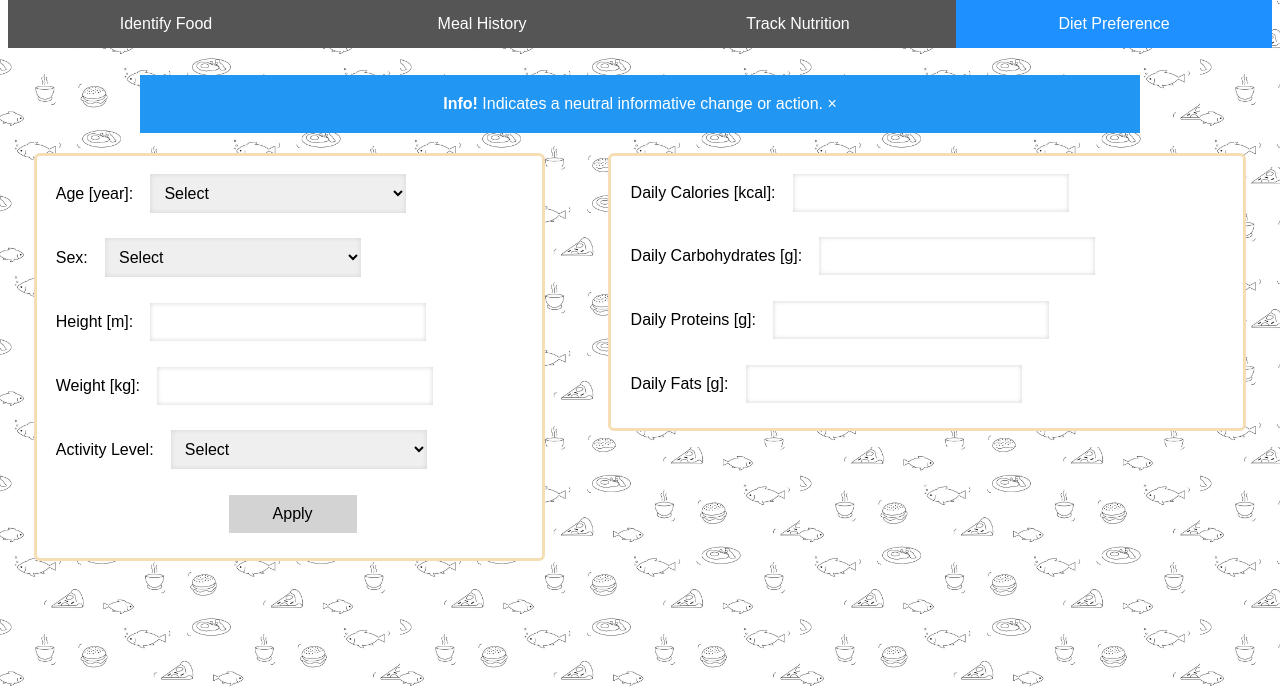
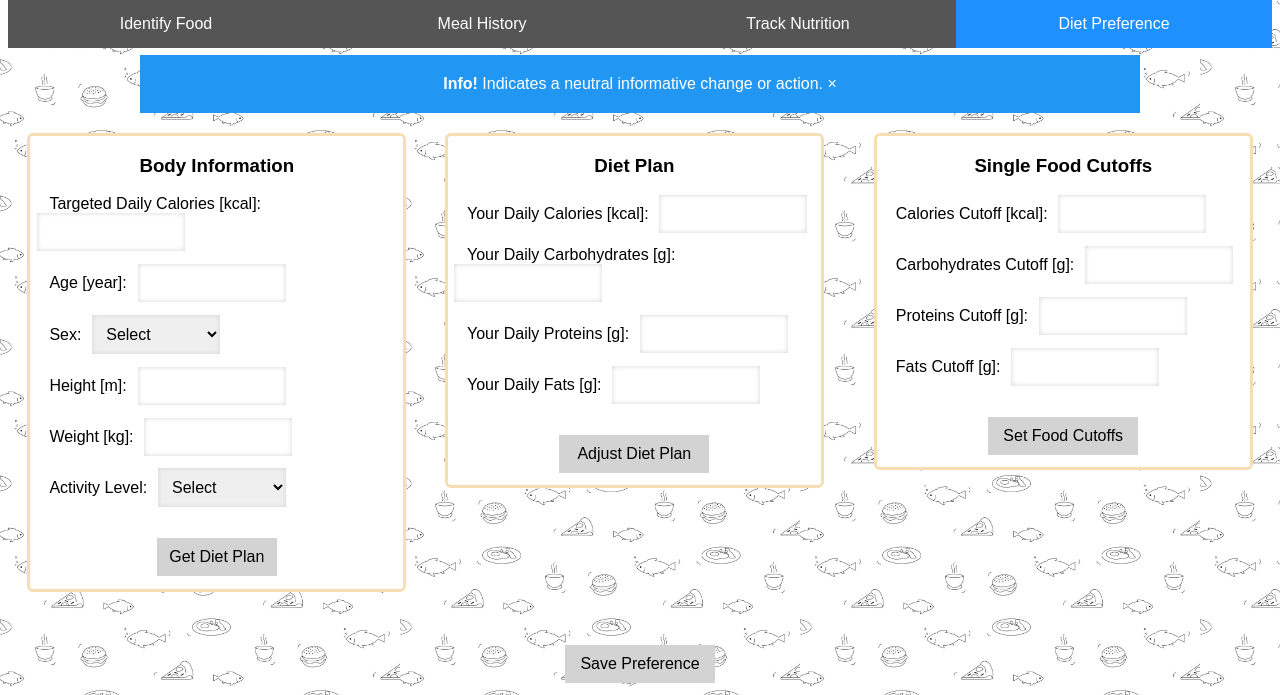
Before and after one commit to dfong1234/BakeOff2, a Flask app: page /preference.html in a window 1280 px wide. Shown: the part 113-808 px from the top of the page. Run offline with Flask 2, Linux system fonts and the light colour scheme; some libraries are stand-ins or nearby versions.

Commit message:
update preference html, yet to add sliders

```diff
--- a/static/bakeoff2.index.js
+++ b/static/bakeoff2.index.js
@@ -92,6 +92,8 @@ function searchFood(searchTerm) {
             // save all data for use in populating nutrition facts
             // https://gist.github.com/mattsilv/7122853
             foods_onlineData = data["foods"];
+            $("#table-search").DataTable().clear().draw();
+            fillResultTable();
             alert("Success in obtaining infotmation from database");
         },
         error: function(xhr, status, error){
@@ -132,8 +134,6 @@ function addFoodToLocalDatabase(food) {
 // --- In-Use ---
 $('#index-search-icon').click(function() {
     searchFood($("#search-keyword").val());
-
-    fillResultTable();
 
     for(i = 0; i < foods_onlineData.length; i++){
         var food = foods_onlineData[i];
--- a/static/bakeoff2.preference.js
+++ b/static/bakeoff2.preference.js
@@ -3,43 +3,259 @@
 //	javascript for User Preference page of BakeOff2:
 //  Written by: Daniel Fong, Mark Chen, Riyya Hari Iyer
 //  Date Created: 10/15/2019
-//  Last Modified: 10/23/2019
+//  Last Modified: 11/30/2019
 //	................................................................................
 
+/*  --- ---  */
+// --- Initialization ---
+
+// --- Variables ---
+
+// --- Functions ---
+
+// --- In-Use ---
+
+
+/*  --- Website Header and Tabs ---  */
+// --- Variables ---
 var tabName = 'Preference';
 var color = 'dodgerblue';
 
+// --- In-Use ---
 openTab(tabName, color)
 
 
 
+/*  --- Daily Reference Intake Calculator ---  */
+// Dietary Reference Intakes: The Essential Guide to Nutrient Requirements (2006)
+// https://www.nap.edu/read/11537/chapter/8
+// http://www.nationalacademies.org/hmd/~/media/Files/Activity%20Files/Nutrition/DRI-Tables/8_Macronutrient%20Summary.pdf
+
+// --- Variables ---
+var userSex;
+var userAge;
+var userHeight;
+var userWeight;
+var userActivityLevel;
+
+var dri_calories;
+var user_calories;
+var carbohydrate;
+var protein;
+var fat;
+
+var userFood_calories_cutoff = null;
+var userFood_carbohydrate_cutoff = null;
+var userFood_protein_cutoff = null;
+var userFood_fat_cutoff = null;
+
+// --- Functions ---
+function calculateCalories_EER() {
+    // EER for ages 0 to 2
+    if (userAge == 0) {
+        return (Math.round((((89 * userWeight) - 100) + 68.75) * 100) / 100);
+    }
+    if (userAge <= 2) {
+        return (Math.round((((89 * userWeight) - 100) + 20.00) * 100) / 100);
+    }
+
+    // Get PA coefficient
+    var userPA;
+    if (userActivityLevel == "Sedentary") userPA = 1.00;
+    if (userActivityLevel == "Low Active") {
+        if (userSex == "Male") {
+            userPA = (userAge <= 18 ? 1.13 : 1.11);
+        }
+        if (userSex == "Female") {
+            userPA = (userAge <= 18 ? 1.16 : 1.12);
+        }
+    }
+
+    if (userActivityLevel == "Active") {
+        if (userSex == "Male") {
+            userPA = (userAge <= 18 ? 1.26 : 1.25);
+        }
+        if (userSex == "Female") {
+            userPA = (userAge <= 18 ? 1.31 : 1.27);
+        }
+    }
+
+    if (userActivityLevel == "Very Active") {
+        if (userSex == "Male") {
+            userPA = (userAge <= 18 ? 1.42 : 1.48);
+        }
+        if (userSex == "Female") {
+            userPA = (userAge <= 18 ? 1.56 : 1.45);
+        }
+    }
+
+    // EER for ages 3 to 18
+    if (userAge <= 8) {
+        if (userSex == "Male") {
+            return (Math.round((88.5 - (61.9 * userAge) + (userPA *
+                ((26.7 * userWeight) + (903 * userHeight))) + 20) * 100) / 100);
+        }
+        if (userSex == "Female") {
+            return (Math.round((135.3 - (30.8 * userAge) + (userPA *
+                ((10.0 * userWeight) + (934 * userHeight))) + 20) * 100) / 100);
+        }
+    }
+
+    if (userAge <= 18) {
+        if (userSex == "Male") {
+            return (Math.round((88.5 - (61.9 * userAge) + (userPA *
+                ((26.7 * userWeight) + (903 * userHeight))) + 25) * 100) / 100);
+        }
+        if (userSex == "Female") {
+            return (Math.round((135.3 - (30.8 * userAge) + (userPA *
+                ((10.0 * userWeight) + (934 * userHeight))) + 25) * 100) / 100);
+        }
+    }
+
+    // EER for ages 19+
+    if (userAge > 18) {
+        if (userSex == "Male") {
+            return (Math.round((662 - (9.53 * userAge) + (userPA *
+                ((15.91 * userWeight) + (539.6 * userHeight)))) * 100) / 100);
+        }
+        if (userSex == "Female") {
+            return (Math.round((354 - (6.91 * userAge) + (userPA *
+                ((9.36 * userWeight) + (726 * userHeight)))) * 100) / 100);
+        }
+    }
+
+}
+
+function calculateCarbohydrate() {
+    // 1 gram carbohydrate gives 4 calories
+
+    // Carbohydrate for all ages
+    // Account for 45% to 65% of EER --> use 55%
+    return (Math.round((0.55 * dri_calories / 4) * 100) / 100);
+}
+
+function calculateProtein() {
+    // 1 gram protein gives 4 calories
+
+    // Protein for ages 0 to 3:
+    // Account for 5% to 20% of EER (extrapolated)--> use 15%
+    if (userAge <= 3) {
+        return (Math.round((0.15 * dri_calories / 4) * 100) / 100);
+    }
+
+    // Protein for ages 4 to 18
+    // Account for 10% to 30% of EER --> use 20%
+    if (userAge <= 18) {
+        return (Math.round((0.2 * dri_calories / 4) * 100) / 100);
+    }
+
+    // Protein for ages 19+
+    // Account for 10% to 35% of EER --> use 22.5%
+    if (userAge > 18) {
+        return (Math.round((0.225 * dri_calories / 4) * 100) / 100);
+    }
+}
+
+function calculateFat() {
+    // 1 gram fat gives 9 calories
+
+    // Fat for ages 0 to 3:
+    // Account for 30% to 40% of EER (extrapolated)--> use 35%
+    if (userAge <= 3) {
+        return (Math.round((0.35 * dri_calories / 9) * 100) / 100);
+    }
+
+    // Fat for ages 4 to 18
+    // Account for 25% to 35% of EER --> use 30%
+    if (userAge <= 18) {
+        return (Math.round((0.3 * dri_calories / 9) * 100) / 100);
+    }
+
+    // Fat for ages 19+
+    // Account for 20% to 35% of EER --> use 27.5%
+    if (userAge > 18) {
+        return (Math.round((0.275 * dri_calories / 9) * 100) / 100);
+    }
+}
+
+
+// --- In-Use ---
+$("#dri-calculate-button").click(function() {
+    var element;
+    userAge = $("#age").val();
+    userHeight = $("#height").val();
+    userWeight = $("#weight").val();
+    element = document.getElementById("sex")
+    userSex = element.options[element.selectedIndex].text;
+    element = document.getElementById("activity")
+    userActivityLevel = element.options[element.selectedIndex].text;
+
+
+	dri_calories = calculateCalories_EER();
+    $("#dri-calories").val(dri_calories);
+
+    carbohydrate = calculateCarbohydrate();
+    $("#user-carbohydrates").val(carbohydrate);
+    protein = calculateProtein();
+    $("#user-proteins").val(protein);
+    fat = calculateFat();
+    $("#user-fats").val(fat);
+
+    user_calories = Math.round((4 * carbohydrate + 4 * protein +
+        9 * fat) * 100) / 100;
+    $("#user-calories").val(user_calories);
+
+    alert("Diet Plan updated!");
+});
+
+$("#dri-adjust-button").click(function() {
+    carbohydrate = $("#user-carbohydrates").val();
+    protein = $("#user-proteins").val();
+    fat = $("#user-fats").val();
+
+    user_calories = Math.round((4 * carbohydrate + 4 * protein +
+        9 * fat) * 100) / 100;
+    $("#user-calories").val(user_calories);
+
+    alert("Diet Plan Adjusted!");
+});
+
+
+$("#food-cutoff-button").click(function() {
+    userFood_calories_cutoff = $("#cutoff-calories").val();
+    userFood_carbohydrate_cutoff = $("#cutoff-carbohydrates").val();
+    userFood_protein_cutoff = $("#cutoff-proteins").val();
+    userFood_fat_cutoff = $("#cutoff-fats").val();
+
+    alert("Food Cutoffs updated!");
+});
 
 
 
 
+$("#preference-save-button").click(function() {
 
+    //create user's diet profile object
+    user_DietProfile = {
+		"age"       	 : userAge.toString(),
+		"sex" 			 : userSex,
+		"height"		 : userHeight.toString(),
+		"weight"		 : userWeight.toString(),
+		"activity_level" : userActivityLevel,
 
-/*  ---  ---  */
+        "target_calories": dri_calories.toString(),
+        "plan_calories": user_calories.toString(),
+        "plan_carbohydrates": carbohydrate.toString(),
+        "plan_proteins": protein.toString(),
+        "plan_fats": fat.toString(),
 
-// --- Label Initialization ---
+        "cutoff_calories": userFood_calories_cutoff.toString(),
+        "cutoff_carbohydrates": userFood_carbohydrate_cutoff.toString(),
+        "cutoff_proteins": userFood_protein_cutoff.toString(),
+        "cutoff_fats": userFood_fat_cutoff.toString()
+    };
 
+    $.post("/food-pref", user_DietProfile, null, "json");
 
-// --- Variables ---
-
-
-
-// --- Subroutine Functions ---
-
-
-// --- In-Use ---
-
-
-/*  ---  ---  */
-
-
-// --- Variables ---
-
-// --- Subroutine Functions ---
-
-
-// --- In-Use ---
+    alert("Preference Profile Saved!");
+});
--- a/static/style.css
+++ b/static/style.css
@@ -274,67 +274,152 @@ tr:nth-child(even) {
   overflow: auto;
 }
 
-/* User Preference Board */
-.preference-container {
+/* Body Info Board */
+.userInfo-container {
   text-align: left;
-  width: 40%;
+  width: 30%;
+  box-sizing: border-box;
   background-color: white;
   border-radius: 6px;
   border-style: solid;
   border-color: wheat;
-  margin-left: 2vw;
-  margin-bottom: 2vw;
+  margin-left: 1.5vw;
+  margin-bottom: 1vw;
+  margin-right: 1.5vw;
   float:left;
 }
-.preference-container label {
+.userInfo-container h3 {
+  text-align: center;
+}
+.userInfo-container label {
+  margin-left: 1.5vw;
   margin-bottom: 1vw;
-  margin-left: 1.5vw;
 }
-.preference-container select, input {
+.userInfo-container select, input {
   font-size: 16px;
-  width: 20vw;
+  width: 10vw;
+  min-width: 100px;
   cursor: pointer;
   padding: 10px;
   border: none;
   box-shadow: inset 0px 0px 5px lightgray;
-  margin-bottom: 2vw;
-  margin-left: 1vw;
+  margin-left: 0.5vw;
+  margin-bottom: 1vw;
 }
-.preference-container button {
+.userInfo-container button {
   text-align: center;
   font-size: 16px;
   padding: 10px;
   cursor: pointer;
-  width: 10vw;
+  width: 120px;
   border: none;
   background: lightgray;
-  margin-bottom: 2vw;
-  margin-left: 15vw;
+  margin: auto;
+  margin-bottom: 1vw;
+  display: block;
 }
 
-/* DRI Board */
-.dri-container {
+/* Daily Reference Intake Board */
+.plan-container {
   text-align: left;
-  width: 50%;
+  width: 30%;
+  box-sizing: border-box;
   background-color: white;
   border-radius: 6px;
   border-style: solid;
   border-color: wheat;
-  margin-right: 2vw;
-  margin-bottom: 2vw;
-  float: right;
+  margin-left: 1.5vw;
+  margin-bottom: 1vw;
+  margin-right: 1.5vw;
+  display: inline-block;
 }
-.dri-container label {
+.plan-container h3 {
+  text-align: center;
+}
+.plan-container label {
   margin-bottom: 1vw;
   margin-left: 1.5vw;
 }
-.dri-container input {
+.plan-container input {
   font-size: 16px;
-  width: 20vw;
+  width: 10vw;
+  min-width: 100px;
   cursor: pointer;
   padding: 10px;
   border: none;
   box-shadow: inset 0px 0px 5px lightgray;
-  margin-bottom: 2vw;
-  margin-left: 1vw;
+  margin-left: 0.5vw;
+  margin-bottom: 1vw;
 }
+.plan-container button {
+  text-align: center;
+  font-size: 16px;
+  padding: 10px;
+  cursor: pointer;
+  width: 150px;
+  border: none;
+  background: lightgray;
+  margin: auto;
+  margin-bottom: 1vw;
+  display: block;
+}
+
+
+
+/* Nutrient Cutoff Board */
+.cutoff-container {
+  text-align: left;
+  width: 30%;
+  box-sizing: border-box;
+  background-color: white;
+  border-radius: 6px;
+  border-style: solid;
+  border-color: wheat;
+  margin-left: 1.5vw;
+  margin-bottom: 1vw;
+  margin-right: 1.5vw;
+  float:right;
+}
+.cutoff-container h3 {
+  text-align: center;
+}
+.cutoff-container label {
+  margin-bottom: 1vw;
+  margin-left: 1.5vw;
+}
+.cutoff-container input {
+  font-size: 16px;
+  width: 10vw;
+  min-width: 100px;
+  cursor: pointer;
+  padding: 10px;
+  border: none;
+  box-shadow: inset 0px 0px 5px lightgray;
+  margin-left: 0.5vw;
+  margin-bottom: 1vw;
+}
+.cutoff-container button {
+  text-align: center;
+  font-size: 16px;
+  padding: 10px;
+  cursor: pointer;
+  width: 150px;
+  border: none;
+  background: lightgray;
+  margin: auto;
+  margin-bottom: 1vw;
+  display: block;
+}
+
+#preference-save-button {
+  text-align: center;
+  font-size: 16px;
+  padding: 10px;
+  cursor: pointer;
+  width: 150px;
+  border: none;
+  background: lightgray;
+  margin: auto;
+  margin-bottom: 1vw;
+  display: block;
+}
--- a/templates/index.html
+++ b/templates/index.html
@@ -35,7 +35,8 @@
             <button id="Preference-tab" class="tablink" onclick="changeTab('Preference')">Diet Preference</button>
         </nav>
 
-        <div style="margin-top: 10vh"></div>
+        <div style="margin-top: 7.5vh"></div>
+
 
         <div id="search-alert">
                 <strong>Danger!</strong> Indicates a dangerous or potentially negative action.
--- a/templates/preference.html
+++ b/templates/preference.html
@@ -3,13 +3,17 @@
   	Markup for preference page of BakeOff2:
     Written by: Daniel Fong, Mark Chen, Riyya Hari Iyer
     Date Created: 10/15/2019
-    Last Modified: 10/23/2019
+    Last Modified: 11/30/2019
   	 .............................................................................. -->
 <!DOCTYPE html>
 <html>
     <head>
         <meta name="viewport" content="width=device-width, initial-scale=1.0">
         <link rel="stylesheet" href="/static/style.css">
+
+        <!-- jQuery UI Documentation: https://api.jqueryui.com/ -->
+        <link rel="stylesheet" href="//code.jquery.com/ui/1.12.1/themes/base/jquery-ui.css">
+
         <title>BakeOff #2 - Diet Preference</title>
     </head>
 
@@ -27,7 +31,7 @@
             <button id="Preference-tab" class="tablink" onclick="changeTab('Preference')">Diet Preference</button>        </nav>
         </nav>
 
-        <div style="margin-top: 10vh"></div>
+        <div style="margin-top: 7.5vh"></div>
 
         <div id="preference-alert">
                 <strong>Info!</strong> Indicates a neutral informative change or action.
@@ -37,23 +41,19 @@
         <div style="margin-top: 2.5vh"></div>
 
         <div id="prefernce-wrapper">
-            <div class="preference-container">
-                <br>
-                <label id = "age">Age [year]:</label>
-                <select>
-                    <option value = "Select"> Select </option>
-                    <option value = "1-3">1-3</option>
-                    <option value = "4-8">4-8</option>
-                    <option value = "9-13">9-13</option>
-                    <option value = "14-18">14-18</option>
-                    <option value = "19-30">19-30</option>
-                    <option value = "31-50">31-50</option>
-                    <option value = "51-70">51-70</option>
-                </select>
+            <div class="userInfo-container">
+                <h3>Body Information</h3>
+
+                <label>Targeted Daily Calories [kcal]:</label>
+                <input id="dri-calories" type = "number" readonly>
 
                 <br>
-                <label id="sex">Sex:</label>
-                <select>
+                <label >Age [year]:</label>
+                <input id="age" type="number" min="0">
+
+                <br>
+                <label>Sex:</label>
+                <select id="sex">
                     <option value = "Select"> Select </option>
                     <option value = "Male"> Male </option>
                     <option value = "Female"> Female </option>
@@ -61,51 +61,85 @@
 
                 <br>
                 <label> Height [m]:</label>
-                <input type = "number" min="0">
+                <input id="height" type="number" min="0" step=".01">
 
                 <br>
                 <label>Weight [kg]:</label>
-                <input type = "number" min="0">
+                <input id="weight" type="number" min="0" step=".01">
 
                 <br>
-                <label id = "activity"> Activity Level:</label>
-                <select>
+                <label> Activity Level:</label>
+                <select id="activity">
                     <option value = "Select"> Select </option>
-                    <option value = "Sendentary">Sendentary</option>
-                    <option value = "Low active">Low active</option>
+                    <option value = "Sedentary">Sedentary</option>
+                    <option value = "Low Active">Low Active</option>
                     <option value = "Active">Active</option>
                     <option value = "Very Active">Very Active</option>
                 </select>
 
                 <br>
-                <button type="submit" id="preference_update_icon">Apply</button>
+                <br>
+                <button type="submit" id="dri-calculate-button">Get Diet Plan</button>
             </div>
 
-            <div class="dri-container">
-                <br>
-                <label>Daily Calories [kcal]:</label>
-                <input id="dri-calories" type = "number" min="0">
+            <div class="plan-container">
+                <h3>Diet Plan</h3>
+
+                <label>Your Daily Calories [kcal]:</label>
+                <input id="user-calories" type = "number" readonly>
 
                 <br>
-                <label>Daily Carbohydrates [g]:</label>
-                <input id="dri-calories" type = "number" min="0">
+                <label>Your Daily Carbohydrates [g]:</label>
+                <input id="user-carbohydrates" type = "number" min="0" step=".01">
 
                 <br>
-                <label>Daily Proteins [g]:</label>
-                <input id="dri-calories" type = "number" min="0">
+                <label>Your Daily Proteins [g]:</label>
+                <input id="user-proteins" type = "number" min="0" step=".01">
 
                 <br>
-                <label>Daily Fats [g]:</label>
-                <input id="dri-calories" type = "number" min="0">
+                <label>Your Daily Fats [g]:</label>
+                <input id="user-fats" type = "number" min="0" step=".01">
+
+                <br>
+                <br>
+                <button id="dri-adjust-button">Adjust Diet Plan</button>
+            </div>
+
+            <div class="cutoff-container">
+                <h3>Single Food Cutoffs</h3>
+
+                <label>Calories Cutoff [kcal]:</label>
+                <input id="cutoff-calories" type = "number" min="0" step=".01">
+
+                <br>
+                <label>Carbohydrates Cutoff [g]:</label>
+                <input id="cutoff-carbohydrates" type = "number" min="0" step=".01">
+
+                <br>
+                <label>Proteins Cutoff [g]:</label>
+                <input id="cutoff-proteins" type = "number" min="0" step=".01">
+
+                <br>
+                <label>Fats Cutoff [g]:</label>
+                <input id="cutoff-fats" type = "number" min="0" step=".01">
+
+                <br>
+                <br>
+                <button id="food-cutoff-button">Set Food Cutoffs</button>
             </div>
         </div>
 
-        <!-- my own or 3rd party library -->
+        <div style="clear: both;"></div>
+        <div style="margin-top: 5vh"></div>
+
+        <button id="preference-save-button">Save Preference</button>
 
 
         <!-- Online library -->
         <script type="text/javascript" src="//code.jquery.com/jquery-3.4.1.min.js"></script>
-        <script type="text/javascript" src="https://cdn.jsdelivr.net/npm/@tensorflow/tfjs@1.0.0/dist/tf.min.js"></script>
+        <!-- jQuery UI Documentation: https://api.jqueryui.com/ -->
+        <script src="https://code.jquery.com/ui/1.12.1/jquery-ui.js"></script>
+
 
         <!-- Project-specific Library -->
         <script type="text/javascript" src="/static/bakeoff2.main.js"></script>
--- a/templates/track.html
+++ b/templates/track.html
@@ -27,7 +27,7 @@
             <button id="Preference-tab" class="tablink" onclick="changeTab('Preference')">Diet Preference</button>        </nav>
         </nav>
 
-        <div style="margin-top: 10vh"></div>
+        <div style="margin-top: 7.5vh"></div>
 
         <div id="track-alert">
                 <strong>Success!</strong> Indicates a successful or positive action.
--- /dev/null
+++ b/user_data/test_log.txt
@@ -0,0 +1 @@
+{"user": "test", "11/25/2019": {"Breakfast": ["rice"], "Lunch": ["rice"], "Dinner": ["rice"]}, "11/26/2019": {"Breakfast": ["beef"], "Lunch": ["beef"], "Dinner": ["rice", "beef"]}, "11/27/2019": {"Breakfast": ["apple"], "Lunch": [], "Dinner": ["apple"]}, "11/28/2019": {"Breakfast": [], "Lunch": ["orange"], "Dinner": ["orange"]}}
--- /dev/null
+++ b/user_data/test_pref.txt
@@ -0,0 +1 @@
+{"user": "test", "plan": {"age": "25", "sex": "Male", "height": "1.8", "weight": "60", "activity_level": "Low Active", "target_calories": "2561.48", "plan_calories": "2590", "plan_carbohydrates": "350", "plan_proteins": "140", "plan_fats": "70", "cutoff_calories": "500", "cutoff_carbohydrates": "70", "cutoff_proteins": "25", "cutoff_fats": "15"}}
```
Also changed, not shown: flask_server.py (+11 -17 lines), static/bakeoff2.ai.js (+89 -0 lines), static/bakeoff2.history.js (+7 -4 lines), templates/history.html (+1 -6 lines).
